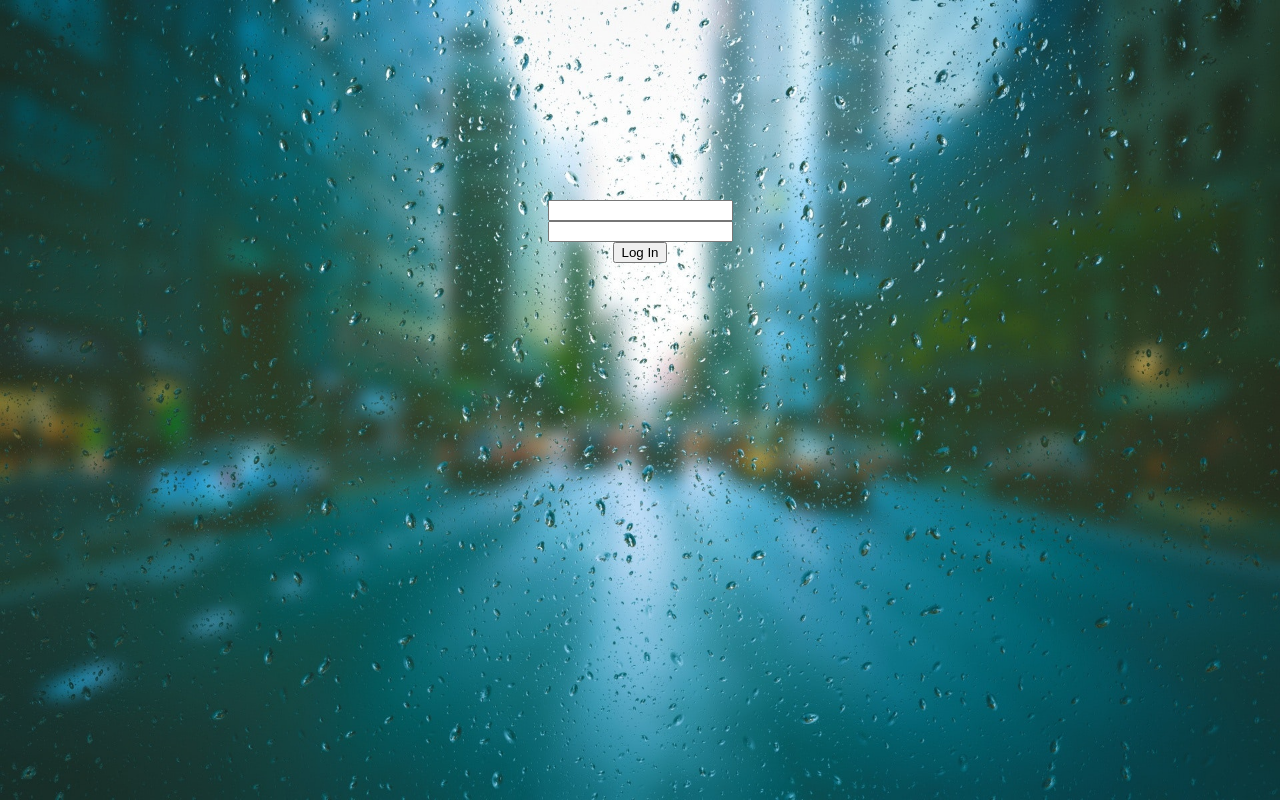
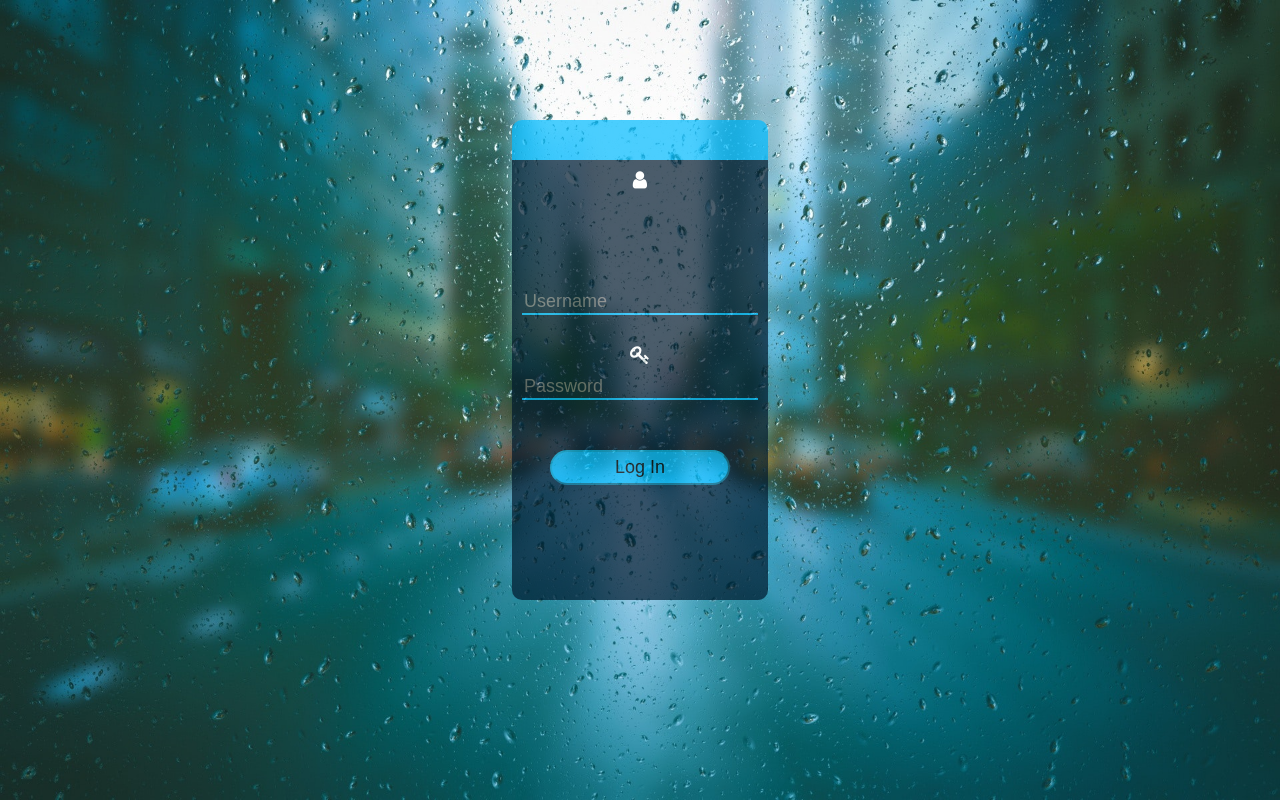
Before and after one commit to shahhaard47/CS490-Project, a PHP site: page / in a window 1280 px wide. Run offline with PHP 8.4, Linux system fonts and the light colour scheme.

Commit message:
Added icons and changes some colors.

```diff
--- a/index.html
+++ b/index.html
@@ -3,16 +3,19 @@
 <head>
     <meta charset="UTF-8">
     <title>Log In - Student Portal</title>
+    <link rel="stylesheet" href="https://cdnjs.cloudflare.com/ajax/libs/font-awesome/4.7.0/css/font-awesome.min.css">
     <link rel="stylesheet" href="stylesheets/stylesheet.css">
 </head>
 <body>
 <div class="bg">
     <div class="login-container">
         <div class="credentials">
-            <form>
-                <input class="username"><br>
-                <input class="password"><br>
-                <input type="submit" value="Log In">
+            <form action="">
+                <i class="fa fa-user icon user-icon"></i>
+                <input class="username" placeholder="Username" name="user"><br>
+                <i class="fa fa-key icon pass-icon"></i>
+                <input class="password" placeholder="Password" name="pass"><br>
+                <input class="submit-btn" type="submit" value="Log In">
             </form>
         </div>
     </div>
--- /dev/null
+++ b/js/login.js
@@ -0,0 +1,3 @@
+function login() {
+
+}
--- a/stylesheets/stylesheet.css
+++ b/stylesheets/stylesheet.css
@@ -8,13 +8,78 @@ body, html {
     background: url("../images/background-blur-clean-531880.jpg") no-repeat center;
     background-size: cover;
     /*opacity: 0.90;*/
-    filter: alpha(opacity=50);
+    /*filter: alpha(opacity=50);*/
+    overflow: auto;
 }
 
 .login-container {
-    margin: auto;
-    width: 50%;
-    padding-top: 200px;
+    margin-top: 120px;
+    margin-left: auto;
+    margin-right: auto;
+    height: 55vh;
+    width: 20%;
     text-align: center;
+    background: #00192D;
+    opacity: 0.70;
+    border-radius: 10px;
+    border-top: 40px solid #00BBFF;
 
 }
+
+.user-icon {
+    padding: 10px 0 10px 0;
+    color: white;
+    min-width: 30px;
+    text-align: center;
+    font-size: 20px;
+
+}
+
+.pass-icon {
+    padding: 10px 0 10px 0;
+    color: white;
+    min-width: 30px;
+    text-align: center;
+    font-size: 20px;
+}
+
+.username {
+    background: none;
+    font-size: 18px;
+    outline: none;
+    margin-top: 90px;
+    margin-bottom: 20px;
+    color: white;
+    border-top: none;
+    border-right: none;
+    border-left: none;
+    border-color: #00BBFF;
+}
+
+.password {
+    /*background: url(../images/icons/locked.png) no-repeat;*/
+    /*padding-left: 30px;*/
+    /*background-size: 20px, 20px;*/
+    background: none;
+    font-size: 18px;
+    outline: none;
+    color: white;
+    border-top: none;
+    border-right: none;
+    border-left: none;
+    border-color: #00BBFF;
+}
+
+.submit-btn {
+    margin-top: 50px;
+    font-size: 18px;
+    border-color: #00a8d8;
+    border-radius: 20px;
+    padding: 5px;
+    width: 70%;
+    background: #00BBFF;
+}
+
+.submit-btn:hover{
+    background: #1ae4ff;
+}
```
Also changed, not shown: images/icons/avatar.png (added), images/icons/locked.png (added), js/js.js (deleted).
